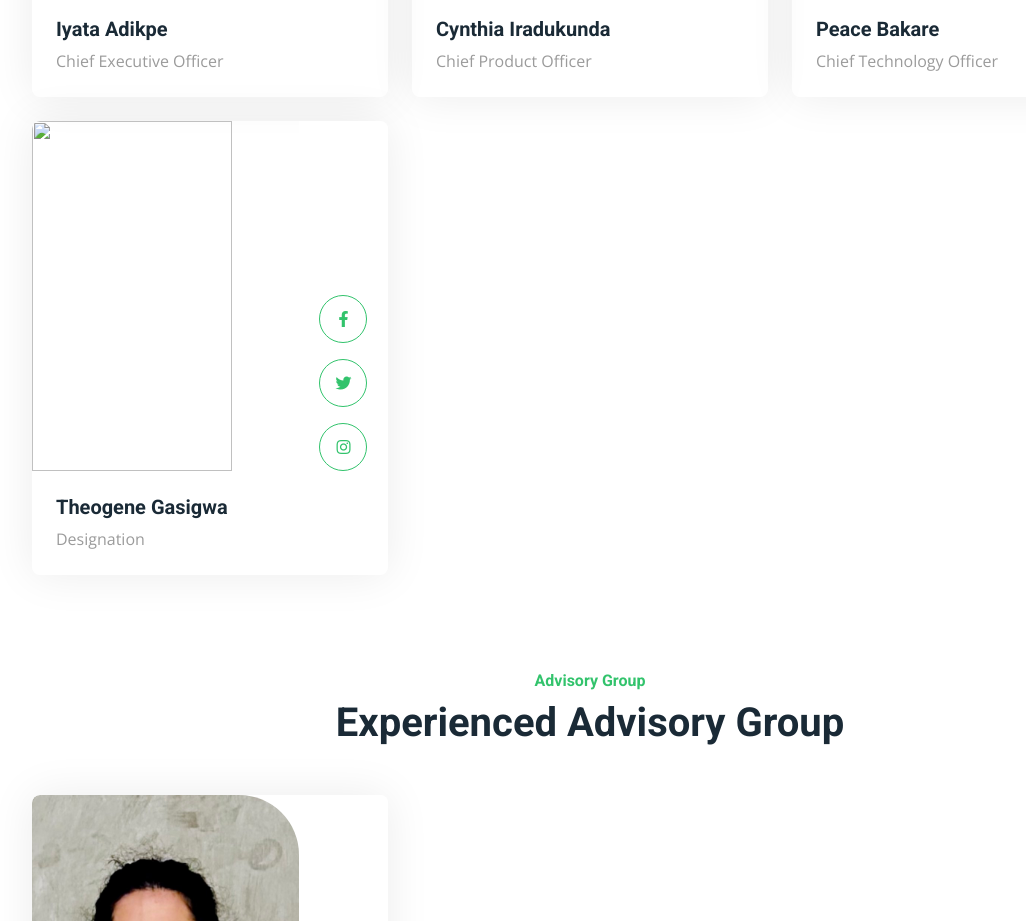
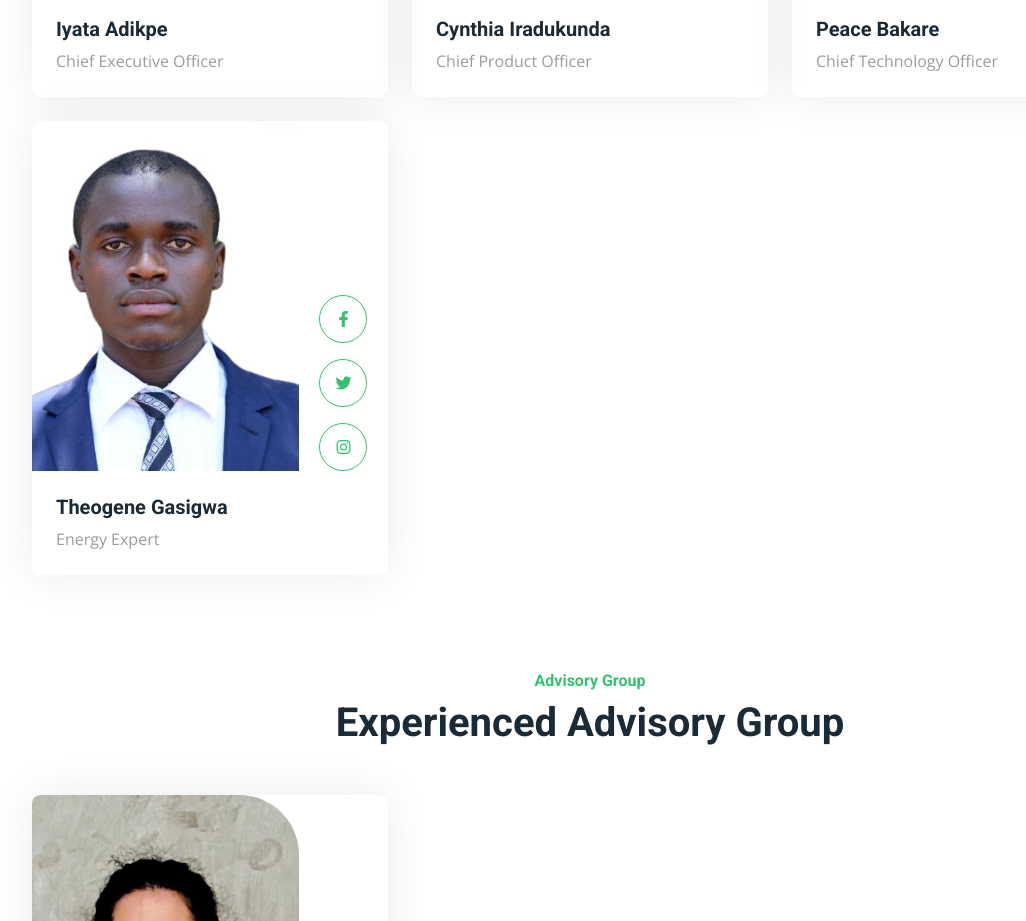
Before and after one commit to Iyata/Umuganda-Energy-Finance-Hackathon-Submission, a plain HTML site: page about.html in a window 1280 px wide. Shown: the part 1900-2821 px from the top of the page, without its empty margins (50-1076 px from the left). Drawn offline with nearby package versions, Linux system fonts and the light colour scheme.

Commit message:
Name and Image of Update

```diff
--- a/about.html
+++ b/about.html
@@ -239,7 +239,7 @@
                 <div class="col-lg-4 col-md-6 wow fadeInUp" data-wow-delay="0.3s">
                     <div class="team-item rounded overflow-hidden">
                         <div class="d-flex">
-                            <img class="img-fluid w-75" src="img/" alt="">
+                            <img class="img-fluid w-75" src="img/Gasigwa.png" alt="">
                             <div class="team-social w-25">
                                 <a class="btn btn-lg-square btn-outline-primary rounded-circle mt-3" href=""><i class="fab fa-facebook-f"></i></a>
                                 <a class="btn btn-lg-square btn-outline-primary rounded-circle mt-3" href=""><i class="fab fa-twitter"></i></a>
@@ -248,7 +248,7 @@
                         </div>
                         <div class="p-4">
                             <h5>Theogene Gasigwa</h5>
-                            <span>Designation</span>
+                            <span>Energy Expert</span>
                         </div>
                     </div>
                 </div>
```
Also changed, not shown: img/Gasigwa.png (added).
